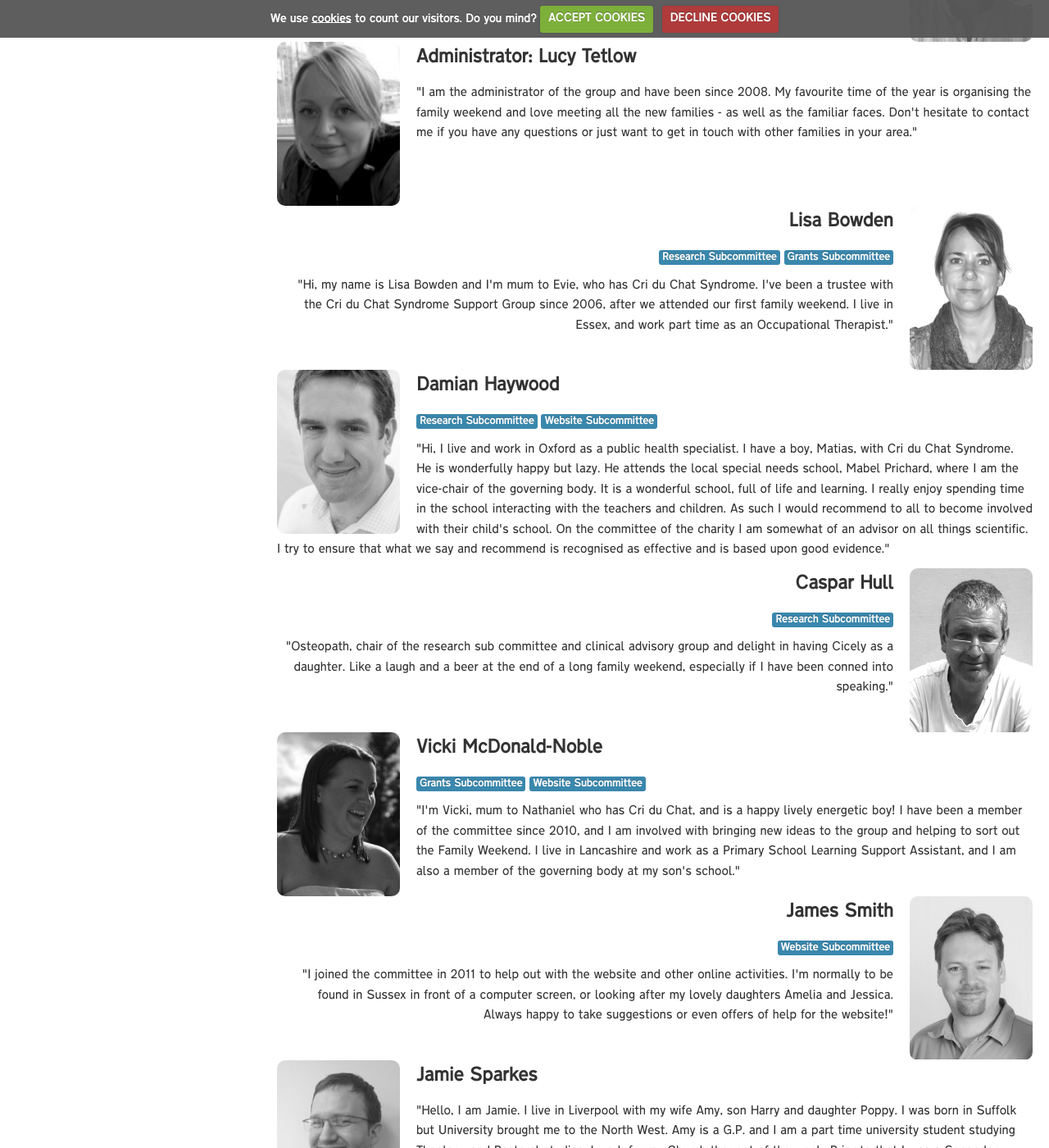
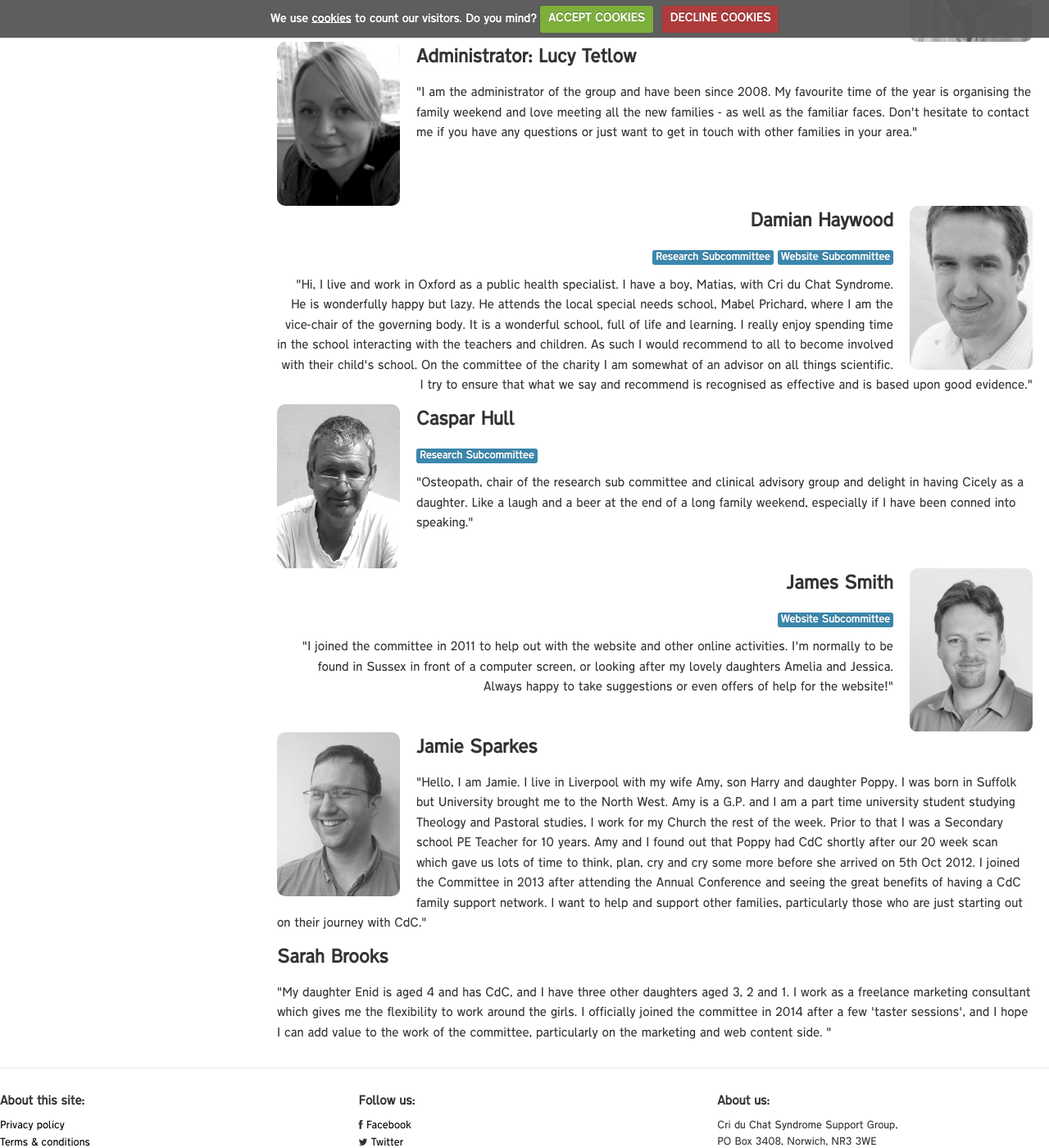
Before and after one commit to lucyjanetetlow/cdcssg.github.io, a Jekyll site: the page built from about/committee.html, in a window 1280 px wide and 1400 px high, scrolled down 659 px. Shown: the whole window at 82% size. Built offline with Jekyll 4.4.1, drawn with Linux system fonts in a browser that asks for light colours; some of the changed text lies outside the part shown.

Commit message:
Remove committee members who've left.

```diff
--- a/about/committee.html
+++ b/about/committee.html
@@ -50,21 +50,6 @@ description: Cri du Chat Syndrome Support group committee
   </div>
 
   <div>
-    <img src="/img/committee/lisa.jpg" alt="Lisa Bowden">
-    <h2>Lisa Bowden</h2>
-    <p>
-      <span class='label label-info'>Research Subcommittee</span>
-      <span class='label label-info'>Grants Subcommittee</span>
-    </p>
-    <p>
-      "Hi, my name is Lisa Bowden and I'm mum to Evie, who has Cri du Chat
-      Syndrome. I've been a trustee with the Cri du Chat Syndrome Support Group
-      since 2006, after we attended our first family weekend. I live in Essex, and work
-      part time as an Occupational Therapist."
-    </p>
-  </div>
-
-  <div>
     <img src="/img/committee/damian.jpg" alt="Damian Haywood">
     <h2>Damian Haywood</h2>
     <p>
@@ -99,23 +84,6 @@ description: Cri du Chat Syndrome Support group committee
   </div>
 
   <div>
-    <img src="/img/committee/vicki.jpg" alt="Vicki McDonald-Noble">
-    <h2>Vicki McDonald-Noble</h2>
-    <p>
-      <span class='label label-info'>Grants Subcommittee</span>
-      <span class='label label-info'>Website Subcommittee</span>
-    </p>
-    <p>
-      "I'm Vicki, mum to Nathaniel who has Cri du Chat, and is a happy lively
-      energetic boy! I have been a member of the committee since 2010, and I am
-      involved with bringing new ideas to the group and helping to sort out the
-      Family Weekend. I live in Lancashire and work as a Primary School Learning
-      Support Assistant, and I am also a member of the governing body at my son's
-      school."
-    </p>
-  </div>
-
-  <div>
     <img src="/img/committee/james.jpg" alt="James Smith">
     <h2>James Smith</h2>
     <p>
@@ -141,16 +109,6 @@ I want to help and support other families, particularly those who are just start
     </p>
   </div>
 
-  <div>
-    <h2>Elaine Precious</h2>
-    <p>
-      "I am the mother of 4 adults including Sam who has Cri du Chat (and trisomy
-      11Q). I spent the first 12 years of my son’s life on the committee and have
-      now re-joined in 2012. I am employed by my local Mencap society where I work
-      extensively with adults with learning disabilities and their families."
-    </p>
-  </div>
-
 </div>
   <h2>Sarah Brooks</h2>
     <p>
```
